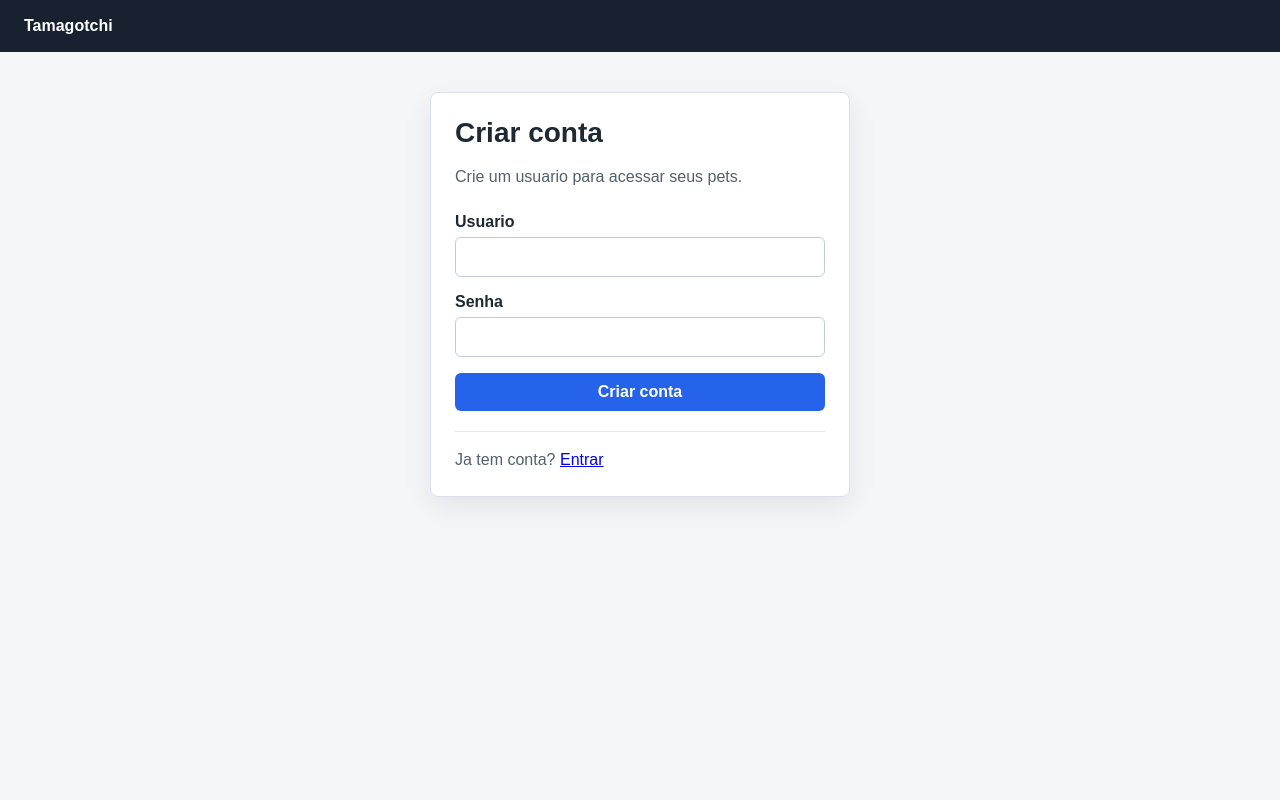
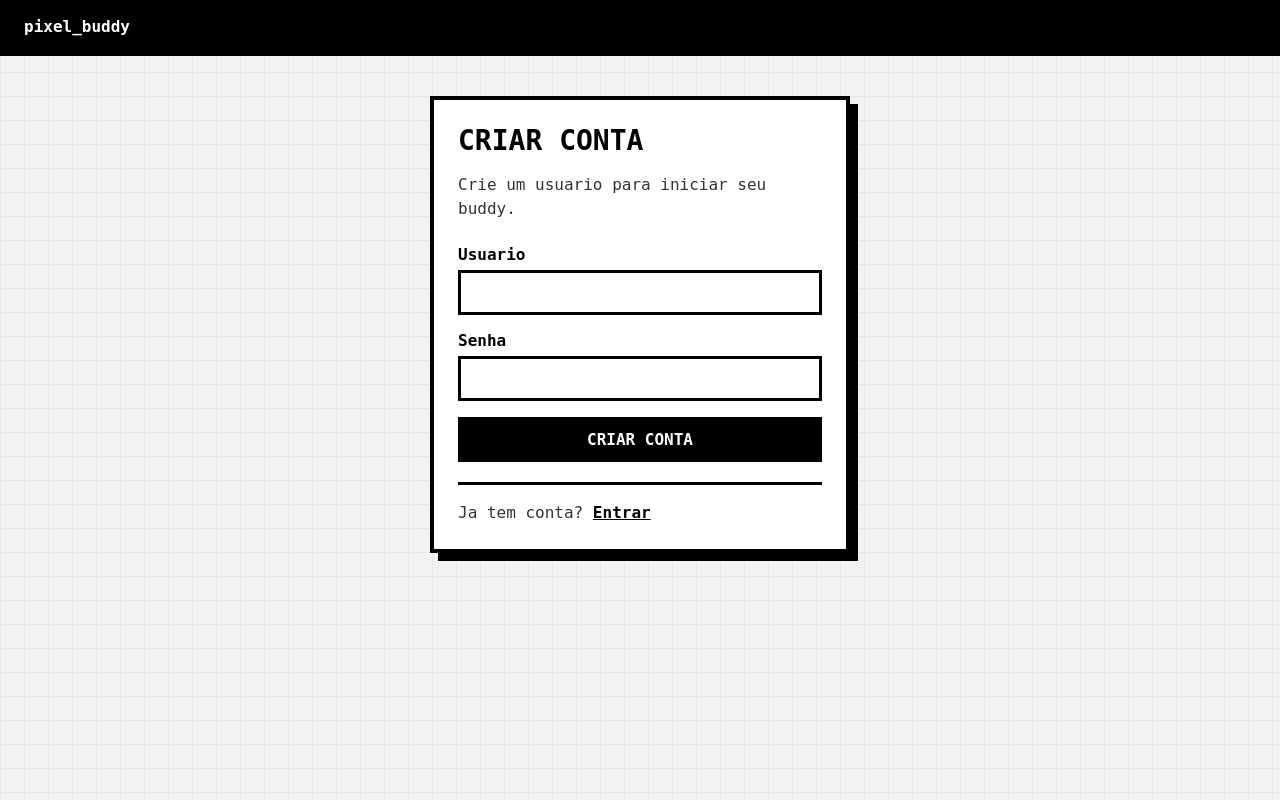
Before and after one commit to hendrixes/pixel_buddy, a Flask app: page /auth/register in a window 1280 px wide. Run offline with Flask 3, Linux system fonts and the light colour scheme.

Commit message:
fix: template style changes

```diff
--- a/app/templates/auth/login.html
+++ b/app/templates/auth/login.html
@@ -1,11 +1,11 @@
 {% extends "base.html" %}
 
-{% block title %}Entrar - Tamagotchi{% endblock %}
+{% block title %}Entrar - pixel_buddy{% endblock %}
 
 {% block content %}
   <section class="auth-panel">
     <h1>Entrar</h1>
-    <p class="muted">Acesse sua conta para cuidar dos seus pets.</p>
+    <p class="muted">Acesse sua conta para cuidar do seu buddy.</p>
 
     <form method="post" action="/auth/login">
       <label>
--- a/app/templates/auth/register.html
+++ b/app/templates/auth/register.html
@@ -1,11 +1,11 @@
 {% extends "base.html" %}
 
-{% block title %}Criar conta - Tamagotchi{% endblock %}
+{% block title %}Criar conta - pixel_buddy{% endblock %}
 
 {% block content %}
   <section class="auth-panel">
     <h1>Criar conta</h1>
-    <p class="muted">Crie um usuario para acessar seus pets.</p>
+    <p class="muted">Crie um usuario para iniciar seu buddy.</p>
 
     <form method="post" action="/auth/register">
       <label>
--- a/app/templates/base.html
+++ b/app/templates/base.html
@@ -3,13 +3,13 @@
   <head>
     <meta charset="utf-8">
     <meta name="viewport" content="width=device-width, initial-scale=1">
-    <title>{% block title %}Tamagotchi{% endblock %}</title>
+    <title>{% block title %}pixel_buddy{% endblock %}</title>
     <style>
       :root {
         color-scheme: light;
-        font-family: Arial, Helvetica, sans-serif;
-        background: #f4f6f8;
-        color: #1f2933;
+        font-family: "DejaVu Sans Mono", "Courier New", monospace;
+        background: #f2f2f2;
+        color: #000;
       }
 
       * {
@@ -19,10 +19,16 @@
       body {
         margin: 0;
         min-height: 100vh;
+        background:
+          linear-gradient(#e8e8e8 1px, transparent 1px),
+          linear-gradient(90deg, #e8e8e8 1px, transparent 1px),
+          #f2f2f2;
+        background-size: 24px 24px;
       }
 
       .site-header {
-        background: #17212f;
+        background: #000;
+        border-bottom: 4px solid #000;
         color: #fff;
         padding: 0 24px;
       }
@@ -39,6 +45,7 @@
         color: inherit;
         font-weight: 700;
         text-decoration: none;
+        text-transform: lowercase;
       }
 
       .site-user {
@@ -69,25 +81,25 @@
         width: min(420px, 100%);
         margin: 0 auto;
         background: #fff;
-        border: 1px solid #d9e2ec;
-        border-radius: 8px;
+        border: 4px solid #000;
+        border-radius: 0;
         padding: 24px;
-        box-shadow: 0 10px 30px rgb(15 23 42 / 8%);
+        box-shadow: 8px 8px 0 #000;
       }
 
       .game-panel {
         width: min(760px, 100%);
         margin: 0 auto;
         background: #fff;
-        border: 1px solid #d9e2ec;
-        border-radius: 8px;
+        border: 4px solid #000;
+        border-radius: 0;
         padding: 28px;
-        box-shadow: 0 10px 30px rgb(15 23 42 / 8%);
+        box-shadow: 8px 8px 0 #000;
       }
 
       .pet-screen {
-        background: #111827;
-        border: 10px solid #111827;
+        background: #000;
+        border: 12px solid #000;
         display: block;
         image-rendering: pixelated;
         width: 100%;
@@ -112,10 +131,16 @@
       h1 {
         margin: 0 0 8px;
         font-size: 1.75rem;
+        text-transform: uppercase;
       }
 
       p {
         line-height: 1.5;
+      }
+
+      a {
+        color: #000;
+        font-weight: 700;
       }
 
       form {
@@ -132,17 +157,24 @@
 
       input {
         width: 100%;
-        border: 1px solid #bcccdc;
-        border-radius: 6px;
+        background: #fff;
+        border: 3px solid #000;
+        border-radius: 0;
+        color: #000;
         font: inherit;
         padding: 10px 12px;
       }
 
+      input:focus {
+        outline: 3px solid #000;
+        outline-offset: 3px;
+      }
+
       button,
       .button-link {
-        border: 0;
-        border-radius: 6px;
-        background: #2563eb;
+        border: 3px solid #000;
+        border-radius: 0;
+        background: #000;
         color: #fff;
         cursor: pointer;
         display: inline-flex;
@@ -151,15 +183,22 @@
         font-weight: 700;
         padding: 10px 14px;
         text-decoration: none;
+        text-transform: uppercase;
+      }
+
+      button:hover,
+      .button-link:hover {
+        background: #fff;
+        color: #000;
       }
 
       .muted {
-        color: #52606d;
+        color: #333;
         margin-bottom: 0;
       }
 
       .form-footer {
-        border-top: 1px solid #e4e7eb;
+        border-top: 3px solid #000;
         margin-top: 20px;
         padding-top: 16px;
       }
@@ -184,7 +223,7 @@
   <body>
     <header class="site-header">
       <div class="site-header-inner">
-        <a href="/">Tamagotchi</a>
+        <a href="/">pixel_buddy</a>
 
         {% if current_user.is_authenticated %}
           <div class="site-user">
--- a/app/templates/game.html
+++ b/app/templates/game.html
@@ -1,6 +1,6 @@
 {% extends "base.html" %}
 
-{% block title %}Game - Tamagotchi{% endblock %}
+{% block title %}Game - pixel_buddy{% endblock %}
 
 {% block content %}
   <section class="game-panel">
--- a/app/templates/game_setup.html
+++ b/app/templates/game_setup.html
@@ -1,6 +1,6 @@
 {% extends "base.html" %}
 
-{% block title %}Nomear agente - Tamagotchi{% endblock %}
+{% block title %}Nomear agente - pixel_buddy{% endblock %}
 
 {% block content %}
   <section class="auth-panel">
```
Also changed, not shown: other parts of app/templates/base.html (+20 -8 lines).
